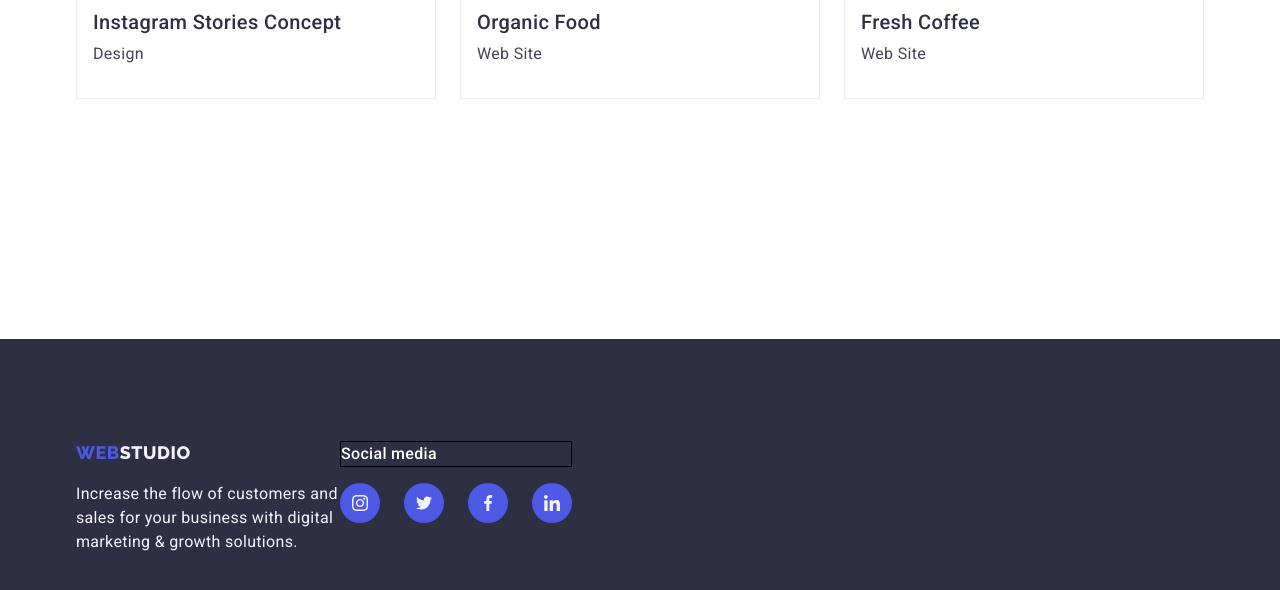
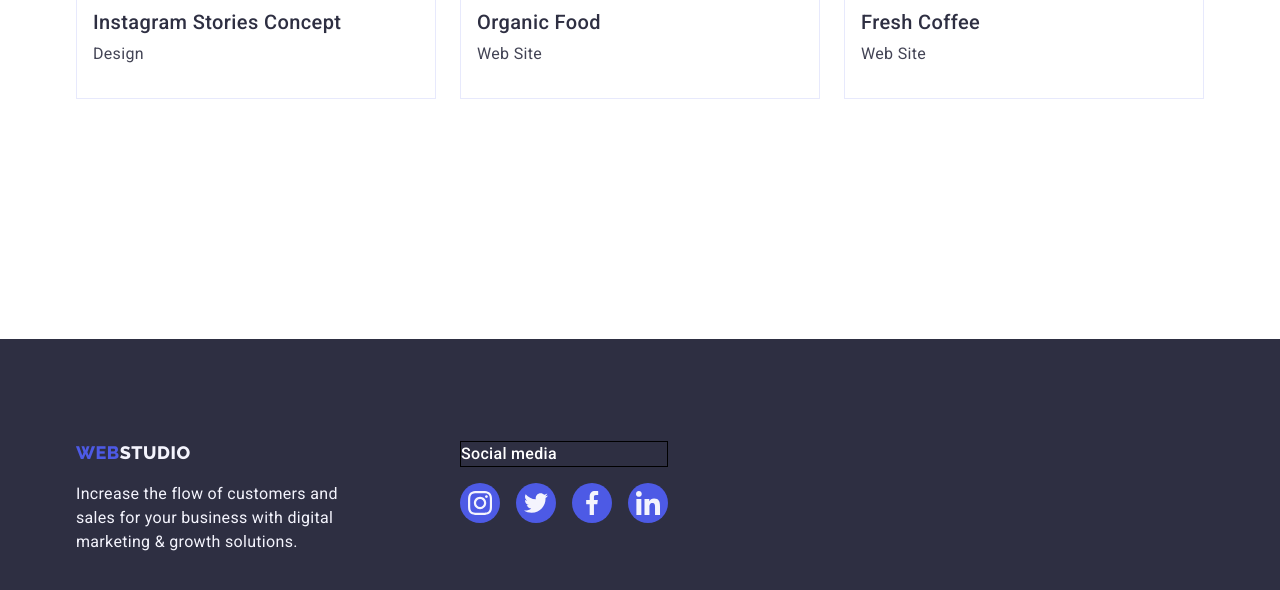
Before and after one commit to alexsandr11111/goit-markup-hw-04, a plain HTML site: page portfolio.html in a window 1280 px wide. Shown: the part 1551-2141 px from the top of the page. Drawn offline with nearby package versions, Linux system fonts and the light colour scheme.

Commit message:
Update portfolio.html

```diff
--- a/portfolio.html
+++ b/portfolio.html
@@ -242,9 +242,10 @@
     </main>
     <!------------------ /MAIN-------------- -->
     <!------------------ FOOTER-------------- -->
+
     <footer class="footer">
       <div class="container footer-container">
-        <div>
+        <div class="footer-container-logo">
           <a class="link footer-logo" href="./index.html"
             >Web<span class="footer-logo-span">Studio</span></a
           >
@@ -255,31 +256,31 @@
         </div>
         <div class="footer-social-container">
           <p class="footer-social-title">Social media</p>
-          <ul class="list description-list-icon">
-            <li>
-              <a href="" class="last description-social-icon">
-                <svg width="16px" height="16px" class="description-icon">
+          <ul class="list footer-list-icon">
+            <li class="footer-last-icon">
+              <a href="" class="last footer-social-icon">
+                <svg width="24" height="24" class="footer-icon">
                   <use href="./images/icons.svg#icon-instagram"></use>
                 </svg>
               </a>
             </li>
-            <li>
-              <a href="" class="last description-social-icon">
-                <svg width="16px" height="16px" class="description-icon">
+            <li class="footer-last">
+              <a href="" class="last footer-social-icon">
+                <svg width="24" height="24" class="footer-icon">
                   <use href="./images/icons.svg#icon-twitter"></use>
                 </svg>
               </a>
             </li>
-            <li>
-              <a href="" class="last description-social-icon">
-                <svg width="16px" height="16px" class="description-icon">
+            <li class="footer-last">
+              <a href="" class="last footer-social-icon">
+                <svg width="24" height="24" class="footer-icon">
                   <use href="./images/icons.svg#icon-facebook"></use>
                 </svg>
               </a>
             </li>
-            <li>
-              <a href="" class="last description-social-icon">
-                <svg width="16px" height="16px" class="description-icon">
+            <li class="footer-last">
+              <a href="" class="last footer-social-icon">
+                <svg width="24" height="24" class="footer-icon">
                   <use href="./images/icons.svg#icon-linkedin"></use>
                 </svg>
               </a>
```
